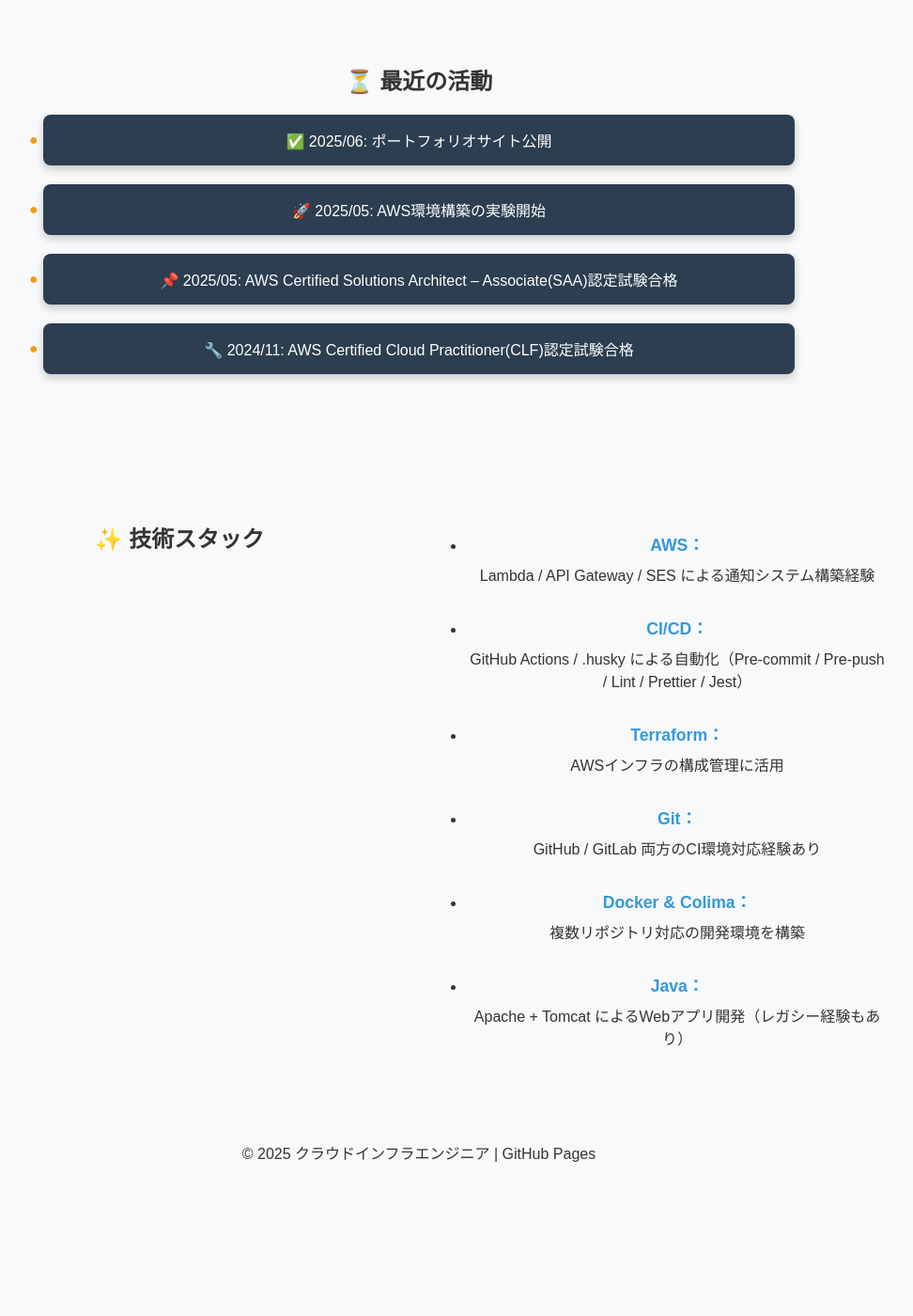
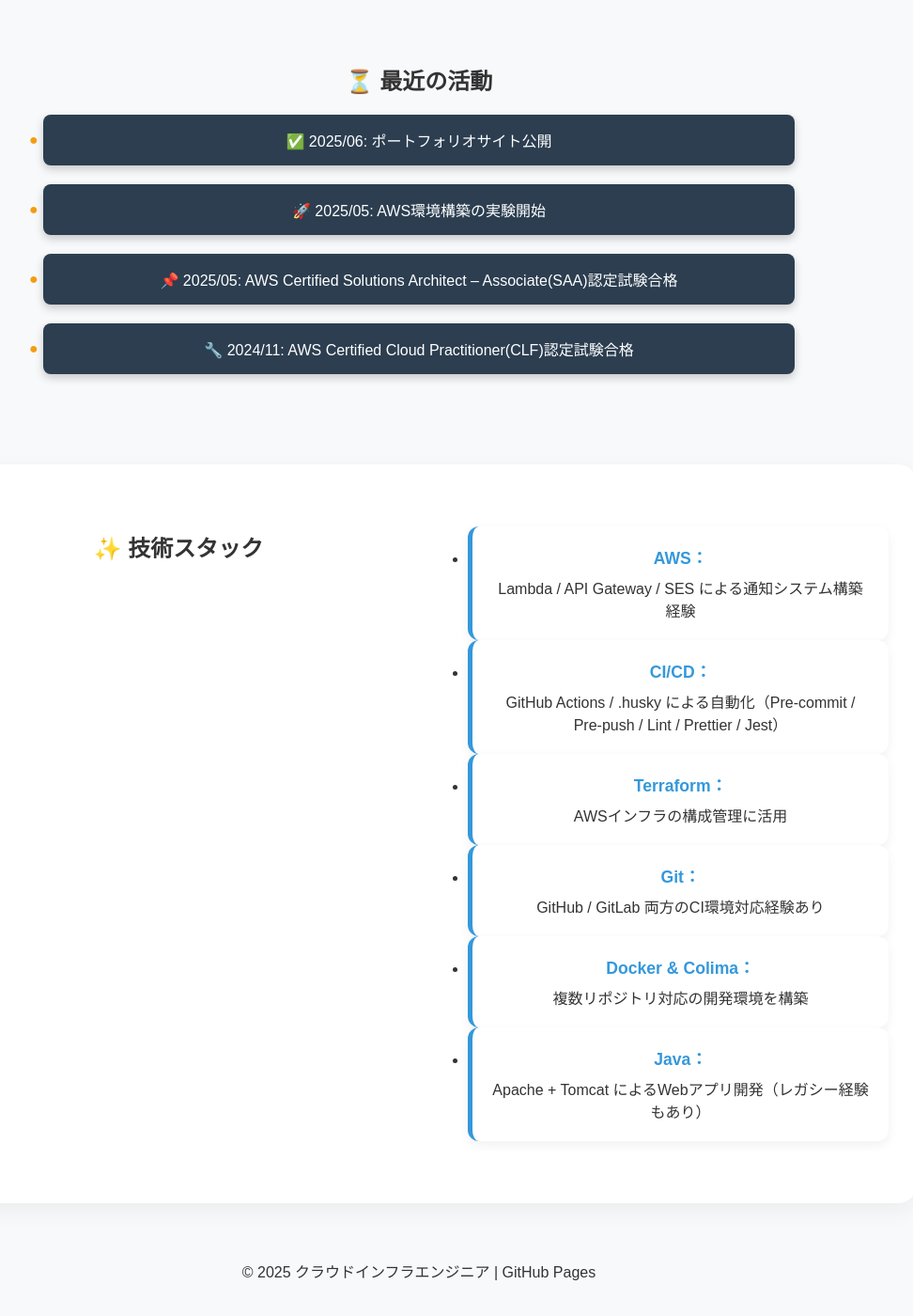
Before and after one commit to cloudrobo48/aws-cloud, a Jekyll site: the page index.html, which Jekyll copies as it is, in a window 1280 px wide and 1400 px high, scrolled down 343 px. Shown: the whole window at 94% size, without its empty margins (194-1166 px from the left). Built offline with Jekyll 4.4.1, drawn with Linux system fonts in a browser that asks for light colours; before the commit the page ends 1617 px from its top, so only the background shows below that.

Commit message:
update css

```diff
--- a/assets/css/style.css
+++ b/assets/css/style.css
@@ -160,24 +160,29 @@ nav ul li a:hover {
 }
 
 .skills {
+  background-color: #ffffff;
+  padding: 50px 30px;
+  border-radius: 20px;
+  box-shadow: 0 8px 24px rgba(0, 0, 0, 0.05);
+  max-width: 1000px;
+  margin: 60px auto;
   display: grid;
   grid-template-columns: repeat(auto-fit, minmax(280px, 1fr));
-  gap: 20px;
-  padding: 50px 20px;
-  max-width: 1000px;
-  margin: 0 auto;
+  gap: 24px;
 }
 
 .skills li {
-  background: none;
-  border-left: none;
-  padding: 16px 0;
-  box-shadow: none;
+  background: #fff;
+  border-left: 5px solid #3498db;
+  padding: 20px;
+  border-radius: 12px;
+  box-shadow: 0 4px 12px rgba(0, 0, 0, 0.06);
+  transition: transform 0.3s ease;
 }
 
 .skills li:hover {
-  transform: translateY(-5px);
-  box-shadow: 0 8px 24px rgba(0, 0, 0, 0.1);
+  transform: translateY(-4px);
+  box-shadow: 0 10px 24px rgba(0, 0, 0, 0.1);
 }
 
 .skills strong {
```
